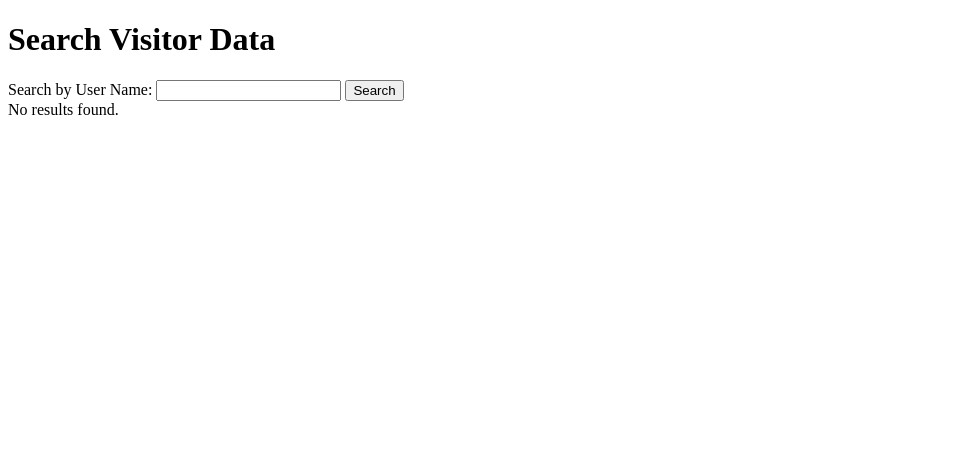
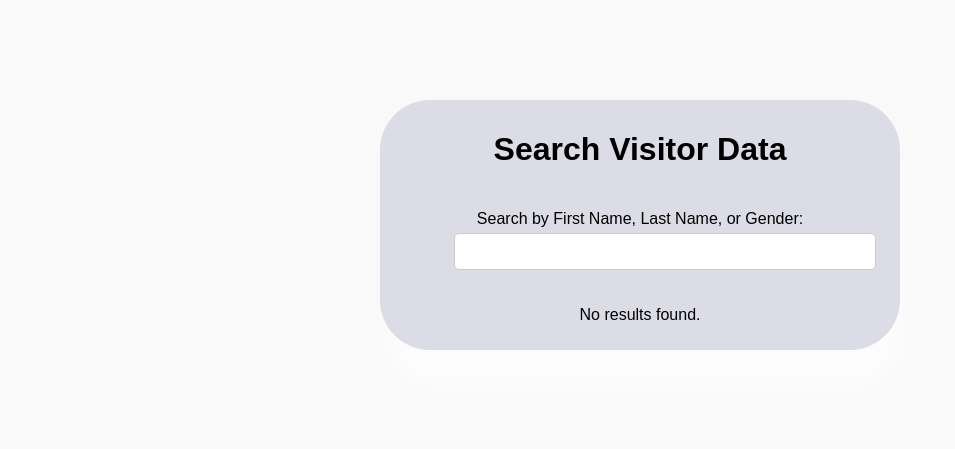
Before and after one commit to MoAboDaif/html, a PHP site: page /search_data.php?search_name=1 in a window 1280 px wide. Shown: the top 449 px of the page, without its empty margins (0-955 px from the left). Run offline with PHP 8.4, Linux system fonts and the light colour scheme; tables that the repository leaves empty or names only in its code hold one stand-in row (values such as "Sample post"); data that the repository does not hold is empty.

Commit message:
Add files via upload

```diff
--- a/config.php
+++ b/config.php
@@ -1,6 +1,6 @@
 <?php
 return [
-    'host' => 'mywebsite-db.cbilgcoiqezq.us-east-1.rds.amazonaws.com',
+    'host' => 'localhost',
     'username' => 'myuser',
     'password' => 'mypassword',
     'dbname' => 'mywebsite',
--- a/search_data.php
+++ b/search_data.php
@@ -5,14 +5,115 @@
     <meta name="viewport" content="width=device-width, initial-scale=1.0">
     <title>Visitor Data Search</title>
 </head>
+<style>
+        :root {
+            --max-width-container: 500px;
+        }
+        body {
+            font-family: Arial, sans-serif;
+            background-color: #000;
+            margin: 100px;
+            padding: 0 auto;
+        }
+        .container {
+            max-width: var(--max-width-container);
+            margin: 0 auto;
+            margin-bottom: 50px;
+            padding: 10px;
+            background-color: #dcdce6;
+            border-radius: 50px;
+            box-shadow: 5px 40px 20px rgba(255, 255, 255, 0.5);
+            display: flex;
+            flex-direction: column;
+            align-items: center;
+        }
+        label {
+            display: block;
+            margin-bottom: 5px;
+            margin-top: 20px;
+        }
+        input[type="text"],
+        input[type="date"] {
+            width: 100%;
+            padding: 10px;
+            border: 1px solid #ccc;
+            border-radius: 5px;
+            margin-left: 50px;
+            margin-bottom: 20px;
+            max-width: calc(var(--max-width-container) - 100px);
+        }
+        input[type="radio"] {
+            margin-right: 10px;
+        }
+        input[type="submit"] {
+            background-color: #007bff;
+            color: #fff;
+            border: none;
+            padding: 10px 30px;
+            border-radius: 3px;
+            cursor: pointer;
+            margin-left: calc((var(--max-width-container) / 2) - 30px);
+            margin-bottom: 50px;
+        }
+        textarea[id="user_comment"] {
+            width: 100%;
+            border: 1px solid #ccc;
+            border-radius: 5px;
+            min-width: none;
+            margin-left: 50px;
+            margin-bottom: 20px;
+            max-width: calc(var(--max-width-container) - 85px);
+            max-height: 200px;
+        }
+        h1.white {
+            margin-top: 100px;
+        }
+        .column {
+    float: left;
+    width: 50%;
+}
+.row:after {
+    content: "";
+    display: table;
+    clear: both;
+}
+.left {
+    width: 25%;
+}
+.right {
+    width: 75%;
+}
+@media screen and (max-width: 600px) {
+    .column {
+        width: 100%;
+    }
+}
+body {
+            font-family: Arial, sans-serif;
+            background-color: #f9f9f9;
+        }
+        h2 {
+            color: #333;
+        }
+        table {
+            width: 100%;
+            border-collapse: collapse;
+            margin-bottom: 20px;
+        }
+        th, td {
+            padding: 10px;
+            border: 1px solid #ddd;
+            text-align: left;
+        }
+        th {
+            background-color: #f5f5f5;
+        }
+</style>
 <body>
+<div class="container">
     <h1>Search Visitor Data</h1>
-    <form action="search_data.php" method="get">
-        <label for="search_name">Search by User Name:</label>
+        <label for="search_name">Search by First Name, Last Name, or Gender:</label>
         <input type="text" id="search_name" name="search_name" required>
-        <input type="submit" value="Search">
-    </form>
-
     <?php
     if ($_SERVER["REQUEST_METHOD"] == "GET") {
         // Connect to the database (adjust credentials)
@@ -32,23 +133,35 @@
         $search_name = $_GET["search_name"];
 
         // Construct SQL query to search by first name, last name, or gender
-	$sql = "SELECT * FROM visitors WHERE user_name LIKE '%$search_name%'";
+        $sql = "SELECT visitors.*, comments.comments FROM visitors LEFT JOIN comments ON visitors.id = comments.visitor_id WHERE visitors.first_name LIKE '%$search_name%' OR visitors.last_name LIKE '%$search_name%' OR visitors.gender = '$search_name'";
 
-	$result = $conn->query($sql);
-	if ($result->num_rows > 0) {
-        echo "<h2>Search Results:</h2>";
-	while ($row = $result->fetch_assoc()) {
-		echo "ID: " . $row["id"] . "<br>";
-		echo "User Name: " . $row["user_name"] . "<br>";
-	     	echo "Full Name: " . $row["first_name"] . " " . $row["last_name"] .  "<br>";
-            echo "Gender: " . $row["gender"] . "<br>";
-	echo "Date of Birth: " . $row["dob"] . "<br>";
-        echo "Comment: " . $row["comments"] . "<br><br>";
+$result = $conn->query($sql);
+
+if ($result->num_rows > 0) {
+    echo "<h2>Search Results:</h2>";
+    echo "<table>";
+    echo "<tr>";
+    echo "<th>ID</th>";
+    echo "<th>First Name</th>";
+    echo "<th>Last Name</th>";
+    echo "<th>Gender</th>";
+    echo "<th>Date of Birth</th>";
+    echo "<th>Comment</th>";
+    echo "</tr>";
+    while ($row = $result->fetch_assoc()) {
+        echo "<tr>";
+        echo "<td>" . $row["id"] . "</td>";
+        echo "<td>" . $row["first_name"] . "</td>";
+        echo "<td>" . $row["last_name"] . "</td>";
+        echo "<td>" . $row["gender"] . "</td>";
+        echo "<td>" . $row["dob"] . "</td>";
+        echo "<td>" . $row["comments"] . "</td>";
+        echo "</tr>";
     }
+    echo "</table>";
 } else {
-    echo "No results found.";
+    echo "<p>No results found.</p>";
 }
-
         $conn->close();
     }
     ?>
```
Also changed, not shown: CREATE DATABASE mywebsite.txt (+24 -5 lines), index.html (+6 -5 lines), save_data.php (+25 -10 lines).
